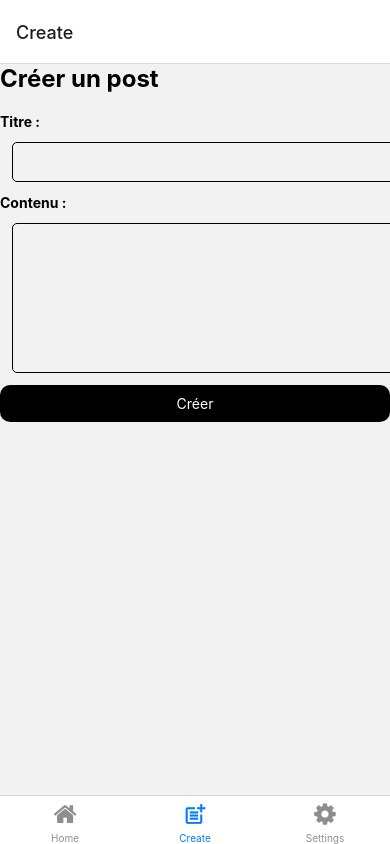
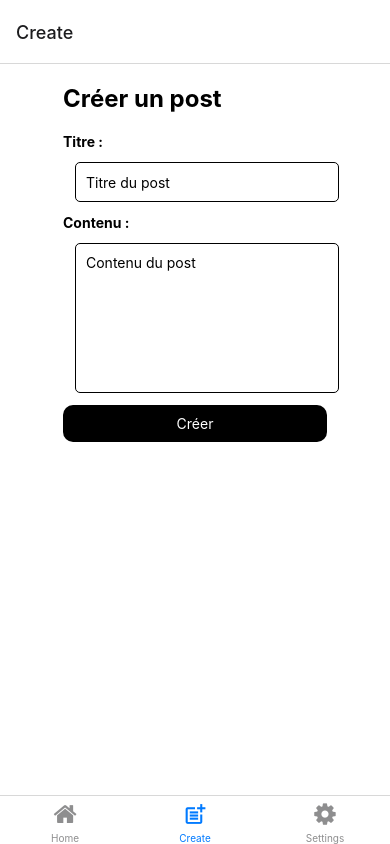
Before and after one commit to PierreWTH/ResRelMobile, a React Native app: screen /Create in a window 390 px wide. Built offline with nearby package versions, Linux system fonts and the light colour scheme; no server answers.

Commit message:
add form & dynamic component

```diff
--- a/components/Button/Button.tsx
+++ b/components/Button/Button.tsx
@@ -5,14 +5,16 @@ import { Text, StyleSheet, Pressable, View } from "react-native";
 interface ButtonProps {
   backgroundColor?: string;
   label: string;
+  onPress?: () => void;
 }
 export const Button: React.FunctionComponent<ButtonProps> = ({
   backgroundColor = "#red",
   label = "Press me",
+  onPress,
 }) => {
   return (
     <View>
-      <Pressable style={[styles.button, { backgroundColor }]}>
+      <Pressable style={[styles.button, { backgroundColor }]} onPress={onPress}>
         <Text style={styles.text}>{label}</Text>
       </Pressable>
     </View>
--- a/components/Forms/CreatePostForm.tsx
+++ b/components/Forms/CreatePostForm.tsx
@@ -1,16 +1,42 @@
-import { StyleSheet, Text, View, Image, ScrollView } from "react-native";
+import { StyleSheet, Text, View, Alert } from "react-native";
 import { InputText } from "../InputText/InputText";
 import { Button } from "../Button/Button";
+import { useState } from "react";
 
 export default function CreatePostForm() {
-  function handleForm() {}
+  const [title, setTitle] = useState("");
+  const [body, setBody] = useState("");
+  const [display, setDisplay] = useState(false);
+
+  function handleForm(title: string, body: string) {
+    if (title === "" || body === "") {
+      Alert.alert("Erreur", "Veuillez remplir tous les champs");
+    }
+    console.log(title, body);
+  }
 
   return (
     <View>
       <Text style={styles.h1}>Créer un post</Text>
-      <InputText label="Titre : " />
-      <InputText height={150} label="Contenu : " />
-      <Button label="Créer" backgroundColor="black" />
+      <InputText
+        label="Titre : "
+        placeholder="Titre du post"
+        onChange={(text) => setTitle(text)}
+        value={title}
+      />
+      <InputText
+        height={150}
+        label="Contenu : "
+        placeholder="Contenu du post"
+        multiline
+        onChange={(text) => setBody(text)}
+        value={body}
+      />
+      <Button
+        label="Créer"
+        backgroundColor="black"
+        onPress={() => handleForm(title, body)}
+      />
     </View>
   );
 }
--- a/components/InputText/InputText.tsx
+++ b/components/InputText/InputText.tsx
@@ -4,15 +4,31 @@ import { Text, StyleSheet, View, TextInput } from "react-native";
 interface InputTextProps {
   height?: number;
   label: string;
+  placeholder?: string;
+  multiline?: boolean;
+  value?: string;
+  onChange?: (text: string) => void;
 }
+
 export const InputText: React.FunctionComponent<InputTextProps> = ({
   height = 40,
   label,
+  placeholder,
+  multiline = false,
+  value,
+  onChange,
 }) => {
   return (
     <View>
       <Text style={styles.label}>{label}</Text>
-      <TextInput style={[styles.textInput, { height }]} />
+      <TextInput
+        style={[styles.textInput, { height }]}
+        placeholder={placeholder}
+        textAlignVertical="top"
+        multiline={multiline}
+        onChangeText={onChange}
+        value={value}
+      />
     </View>
   );
 };
--- a/components/Layout/Container.tsx
+++ b/components/Layout/Container.tsx
@@ -12,6 +12,9 @@ export const Container: React.FunctionComponent<ContainerProps> = ({
 
 const styles = StyleSheet.create({
   container: {
-    height: "100%",
+    flex: 1,
+    backgroundColor: "#fff",
+    padding: 20,
+    alignItems: "center",
   },
 });
```
